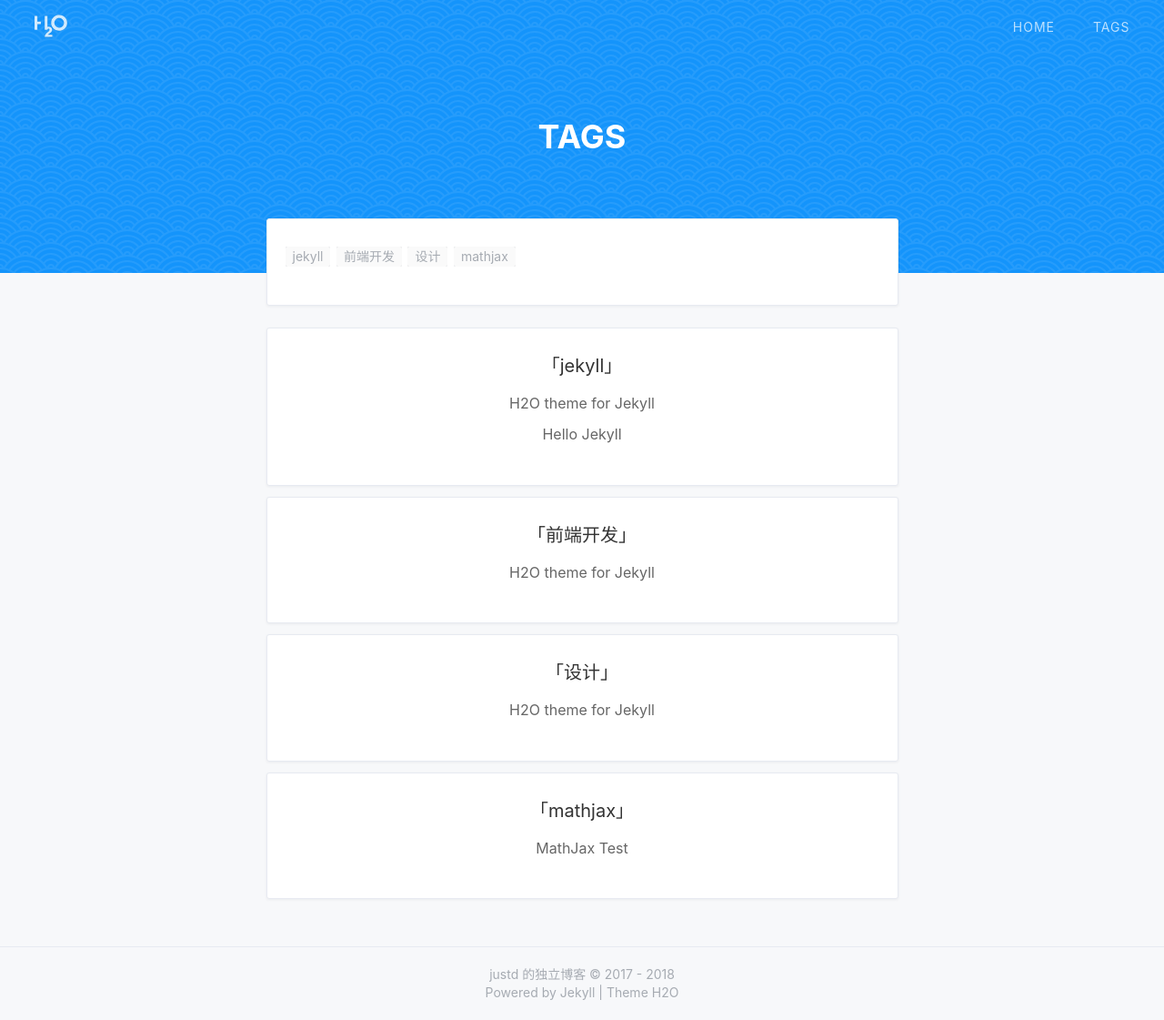
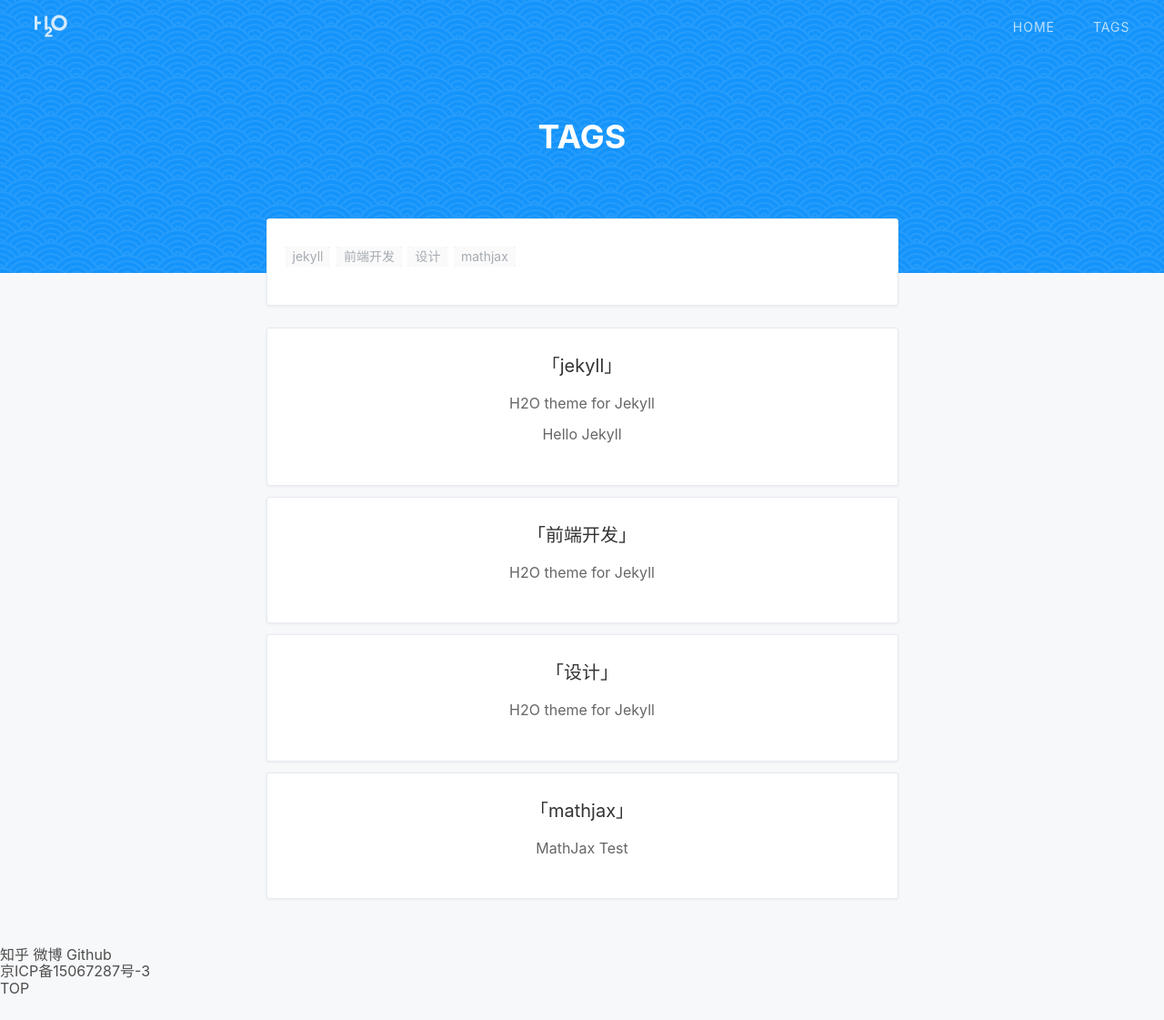
Before and after one commit to justde/justde.github.io, a Jekyll site: the page built from tags.html, in a window 1280 px wide and 1121 px high. Shown: the whole window at 91% size. Built offline with Jekyll 4.4.1, drawn with Linux system fonts in a browser that asks for light colours; nearby versions of some CDN libraries; comment, search, counter and statistics services are not loaded; a style sheet for code colours, icons or effects is not loaded.

Commit message:
Revert "footer"
This reverts commit 588db97

```diff
--- a/_includes/footer.html
+++ b/_includes/footer.html
@@ -1,13 +1,72 @@
-  {% include b2t.html %}
-<footer class="g-footer">
-  <section>{{ site.title }} ©
-  {% assign current = "now" | date: "%Y" | plus: 0%}
-  {% unless site.footer.since and site.footer.since == current %}
-    {{ site.footer.since }}
-    -
-  {% endunless %}
-  {{ current }}
-  </section>
-  <section>Powered by <a href="//jekyllrb.com">Jekyll</a> | <a href="https://github.com/kaeyleo/jekyll-theme-H2O">Theme H2O</a></section>
-  {% include minecraft-title.html %}
+
+<footer class="container">
+    <div class="site-footer">
+        <div class="site-footer-icons">
+            <a target="_blank" href="https://www.zhihu.com/people/ityouknow">
+               知乎
+            </a>
+            <a target="_blank" href="http://weibo.com/ityouknow">
+               微博
+            </a>
+            <a target="_blank" href="https://github.com/ityouknow">
+                Github
+            </a>
+        </div>
+        <div class="site-footer-links mobile-hidden">
+            {% for nav in site.labels %}
+            <a href="{{ nav.href }}" title="{{ nav.name }}" target="{{ nav.target | default: _self }}">{{ nav.name }}</a>
+            {% endfor %}
+        </div>
+          <div class="site-footer-icons">
+            <a target="_blank" href="http://www.miitbeian.gov.cn">
+               京ICP备15067287号-3
+            </a>
+        </div>
+        <div class="scrolltop">
+            <a href="javascript:window.scrollTo(0,0)" >TOP</a>
+        </div>
+        <div class="rss"><a href="{{ site.subscribe_rss }}"><span class="octicon octicon-rss" style="color:orange;"></span></a></div>
+    </div>
+    <!-- Third-Party JS -->
+    <script type="text/javascript" src="/bower_components/geopattern/js/geopattern.min.js"></script>
+    <!-- My JS -->
+    <script type="text/javascript" src="/assets/js/script.js"></script>
+    {% for javascript in page.javascript %}
+    <script src="/assets/js/{{javascript}}"></script>
+    {% endfor %}
+
+    <!-- Baidu Analytics -->
+<!--     <div style="display:none">
+        <script>
+        var _hmt = _hmt || [];
+            (function() {
+            var hm = document.createElement("script");
+            hm.src = "https://hm.baidu.com/hm.js?6d8e8bb59814010152d98507a18ad229";
+            var s = document.getElementsByTagName("script")[0];
+            s.parentNode.insertBefore(hm, s);
+            })();
+        </script>
+    </div> -->
+    <!-- Baidu Analytics -->
+
+     <!-- Cnzz Analytics -->
+       <div style="display:none">
+         <script type="text/javascript">var cnzz_protocol = (("https:" == document.location.protocol) ? " https://" : " http://");document.write(unescape("%3Cspan id='cnzz_stat_icon_1260945749'%3E%3C/span%3E%3Cscript src='" + cnzz_protocol + "s4.cnzz.com/z_stat.php%3Fid%3D1260945749' type='text/javascript'%3E%3C/script%3E"));</script>
+       </div>
+     <!-- Cnzz Analytics -->
+
+
+    <!-- Google Analytics -->
+    <!--div style="display:none">
+        <script>
+            (function(i,s,o,g,r,a,m){i['GoogleAnalyticsObject']=r;i[r]=i[r]||function(){
+                        (i[r].q=i[r].q||[]).push(arguments)},i[r].l=1*new Date();a=s.createElement(o),
+                    m=s.getElementsByTagName(o)[0];a.async=1;a.src=g;m.parentNode.insertBefore(a,m)
+            })(window,document,'script','//www.google-analytics.com/analytics.js','ga');
+
+            ga('create', '{{ site.analytics.google.tracking_id }}', 'auto');
+            ga('send', 'pageview');
+
+        </script>
+    </div-->
 </footer>
```
Also changed, not shown: 1 other file.
